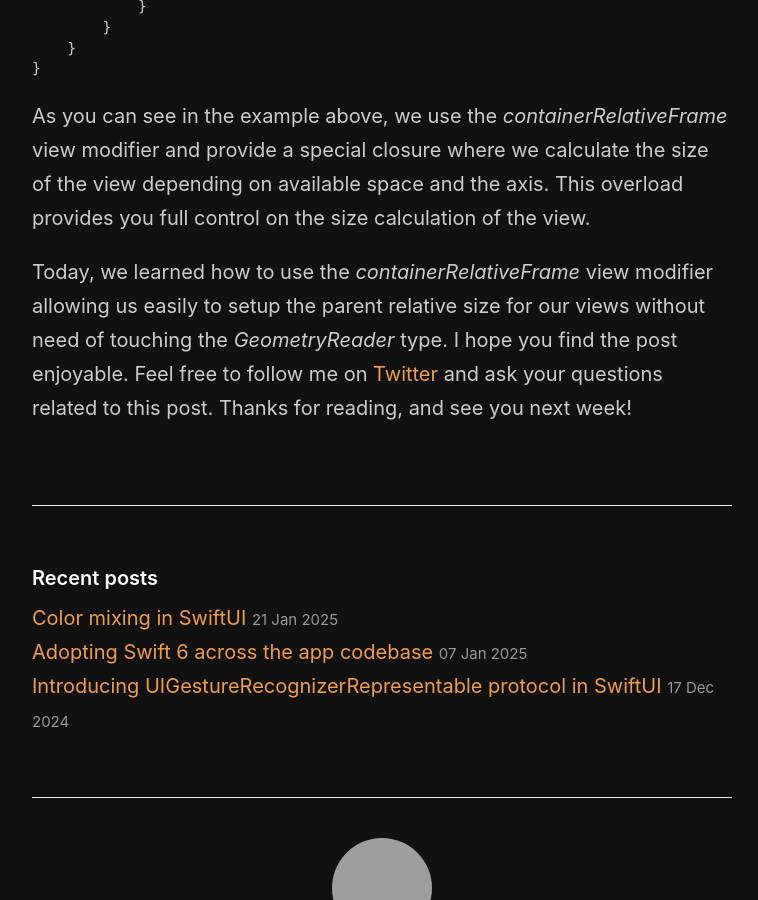
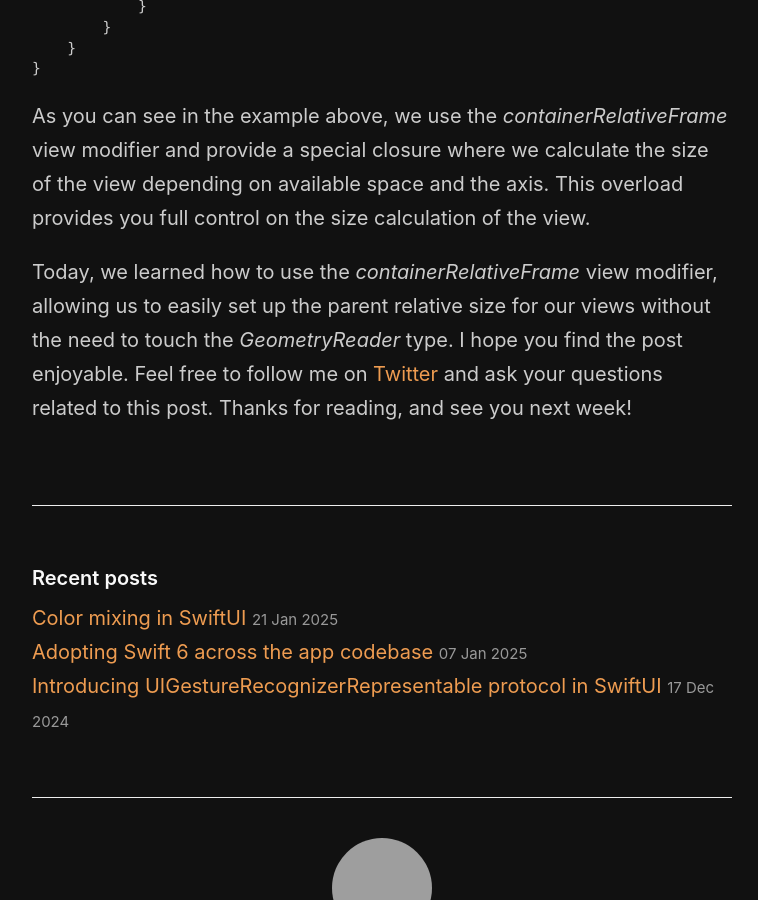
Before and after one commit to mecid/mecid.github.io, a Jekyll site: the page built from _posts/2025-01-28-container-relative-frames-in-swiftui.md, in a window 1280 px wide and 900 px high, scrolled down 2948 px, cut to the strip 0-900 px from the top of the window. Shown: the whole strip, without its empty margins (258-1016 px from the left). Built offline with Jekyll 4.4.1, drawn with Linux system fonts in a browser that asks for light colours; grey boxes are pictures that could not be loaded.

Commit message:
conclusion tuned in the container relative frames post

```diff
--- a/_posts/2025-01-28-container-relative-frames-in-swiftui.md
+++ b/_posts/2025-01-28-container-relative-frames-in-swiftui.md
@@ -82,4 +82,4 @@ struct ContentView: View {
 
 As you can see in the example above, we use the *containerRelativeFrame* view modifier and provide a special closure where we calculate the size of the view depending on available space and the axis. This overload provides you full control on the size calculation of the view.
 
- Today, we learned how to use the *containerRelativeFrame* view modifier allowing us easily to setup the parent relative size for our views without need of touching the *GeometryReader* type. I hope you find the post enjoyable. Feel free to follow me on [Twitter](https://twitter.com/mecid) and ask your questions related to this post. Thanks for reading, and see you next week!
+ Today, we learned how to use the *containerRelativeFrame* view modifier, allowing us to easily set up the parent relative size for our views without the need to touch the *GeometryReader* type. I hope you find the post enjoyable. Feel free to follow me on [Twitter](https://twitter.com/mecid) and ask your questions related to this post. Thanks for reading, and see you next week!
```
